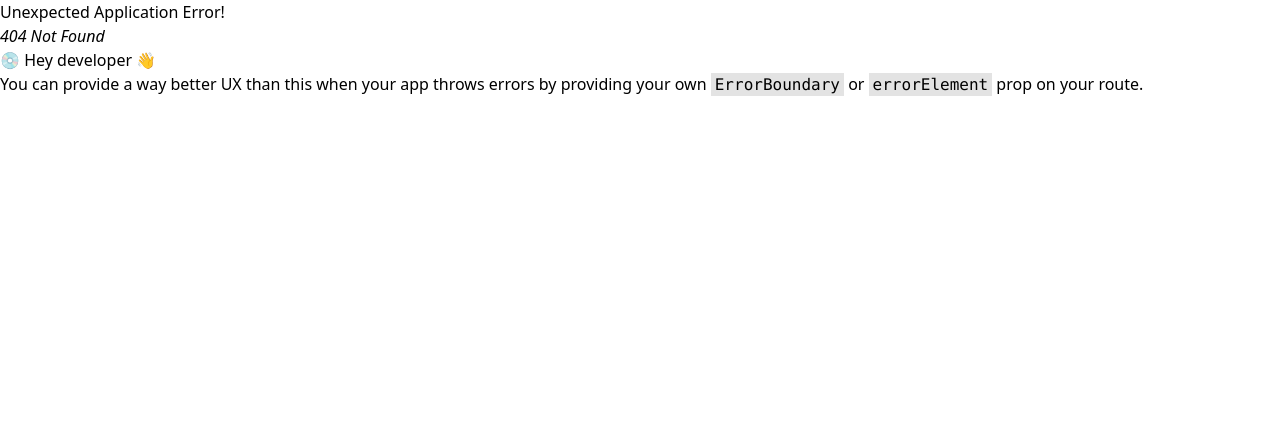
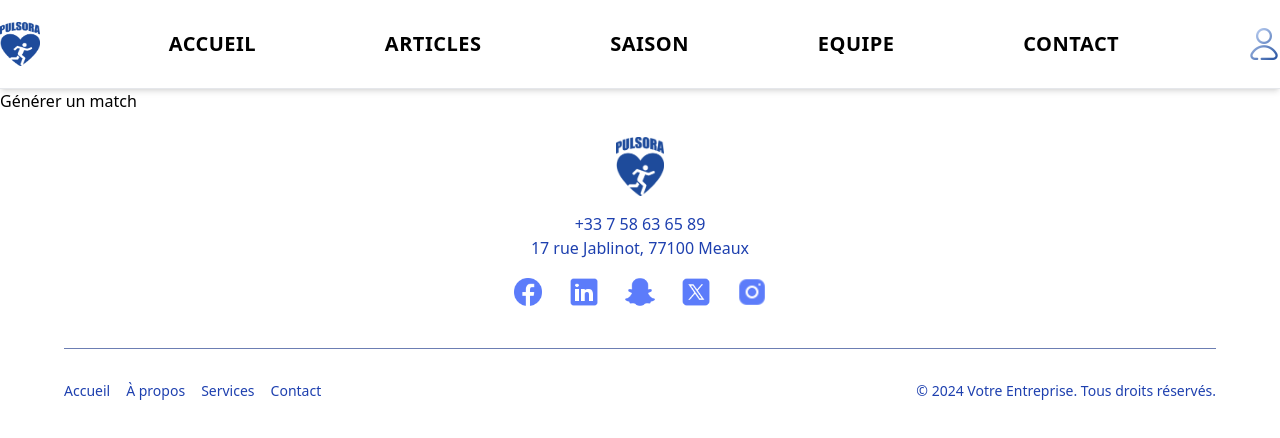
Before and after one commit to darryl-sangare/PULSORA, a React (Vite) app: page /generer-match in a window 1280 px wide. Before the commit this address had no page. Shown: the top 438 px of the page. Built offline with nearby package versions, Linux system fonts and the light colour scheme; no server answers.

Commit message:
génération de match auto via btn

```diff
--- a/package.json
+++ b/package.json
@@ -12,6 +12,7 @@
   "dependencies": {
     "@heroicons/react": "^2.2.0",
     "@material-tailwind/react": "^2.1.10",
+    "axios": "^1.7.9",
     "react": "^18.3.1",
     "react-dom": "^18.3.1",
     "react-router-dom": "^7.0.2"
--- a/src/main.tsx
+++ b/src/main.tsx
@@ -8,6 +8,7 @@ import Articles from "./pages/Articles";
 import Saison from "./pages/Saison";
 import Equipe from "./pages/Equipe";
 import Contact from "./pages/Contact";
+import GenerateGame from "./pages/GenerateGame";
 
 const router = createBrowserRouter([
   {
@@ -34,6 +35,10 @@ const router = createBrowserRouter([
         path: "contact",
         element: <Contact />,
       },
+      {
+        path: "generer-match",
+        element: <GenerateGame />,
+      },
     ],
   },
 ]);
--- /dev/null
+++ b/src/pages/GenerateGame.tsx
@@ -0,0 +1,58 @@
+import axios from "axios";
+import { useEffect, useState } from "react";
+import { TeamInterface } from "./Equipe";
+
+export interface GameGeneratorInterface {
+  homeTeamId: number;
+  awayTeamId: number;
+}
+
+export default function GenerateGame() {
+  const [teamsData, setTeamsData] = useState<TeamInterface[]>([]);
+
+  useEffect(() => {
+    const fetchTeamsData = async () => {
+      try {
+        const res = await fetch("http://localhost:3000/teams");
+        if (!res.ok) {
+          throw new Error(
+            `Erreur dans la récupération des données des matchs : ${res.status}`
+          );
+        }
+
+        const datas = await res.json();
+        setTeamsData(datas.data);
+      } catch (e) {
+        console.log(e);
+      }
+    };
+
+    fetchTeamsData();
+  }, []);
+
+  const [message, setMessage] = useState("");
+
+  const generateGame = async () => {
+    const url = "http://localhost:3000/games";
+
+    let homeTeamId = Math.floor(Math.random() * teamsData.length + 1);
+    let awayTeamId: number;
+    do {
+      awayTeamId = Math.floor(Math.random() * teamsData.length + 1);
+    } while (homeTeamId === awayTeamId);
+
+    try {
+      await axios.post(url, { homeTeamId, awayTeamId });
+      setMessage("Match généré avec succès");
+    } catch (e) {
+      setMessage("Erreur lors de la générationdu match");
+    }
+  };
+
+  return (
+    <>
+      <button onClick={() => generateGame()}>Générer un match</button>
+      {message && <p>{message}</p>}
+    </>
+  );
+}
--- a/src/pages/Saison.tsx
+++ b/src/pages/Saison.tsx
@@ -1,6 +1,6 @@
 import { useEffect, useState } from "react";
 import { PlayerInterface, TeamInterface } from "./Equipe";
-// import dateFormat from "dateformat";
+import { Link } from "react-router-dom";
 
 export interface GameInterface {
   id: number;
@@ -56,6 +56,10 @@ export default function Saison() {
       <div className="mt-8">
         <div className="text-center text-2xl text-blue-900 mb-8">
           SAISON ACTUELLE
+          <br />
+          <Link to="/generer-match">
+            <button>Générer un match</button>
+          </Link>
         </div>
 
         {gamesData &&
```
Also changed, not shown: 1 other file (tests, documents, lock files or other folders).
